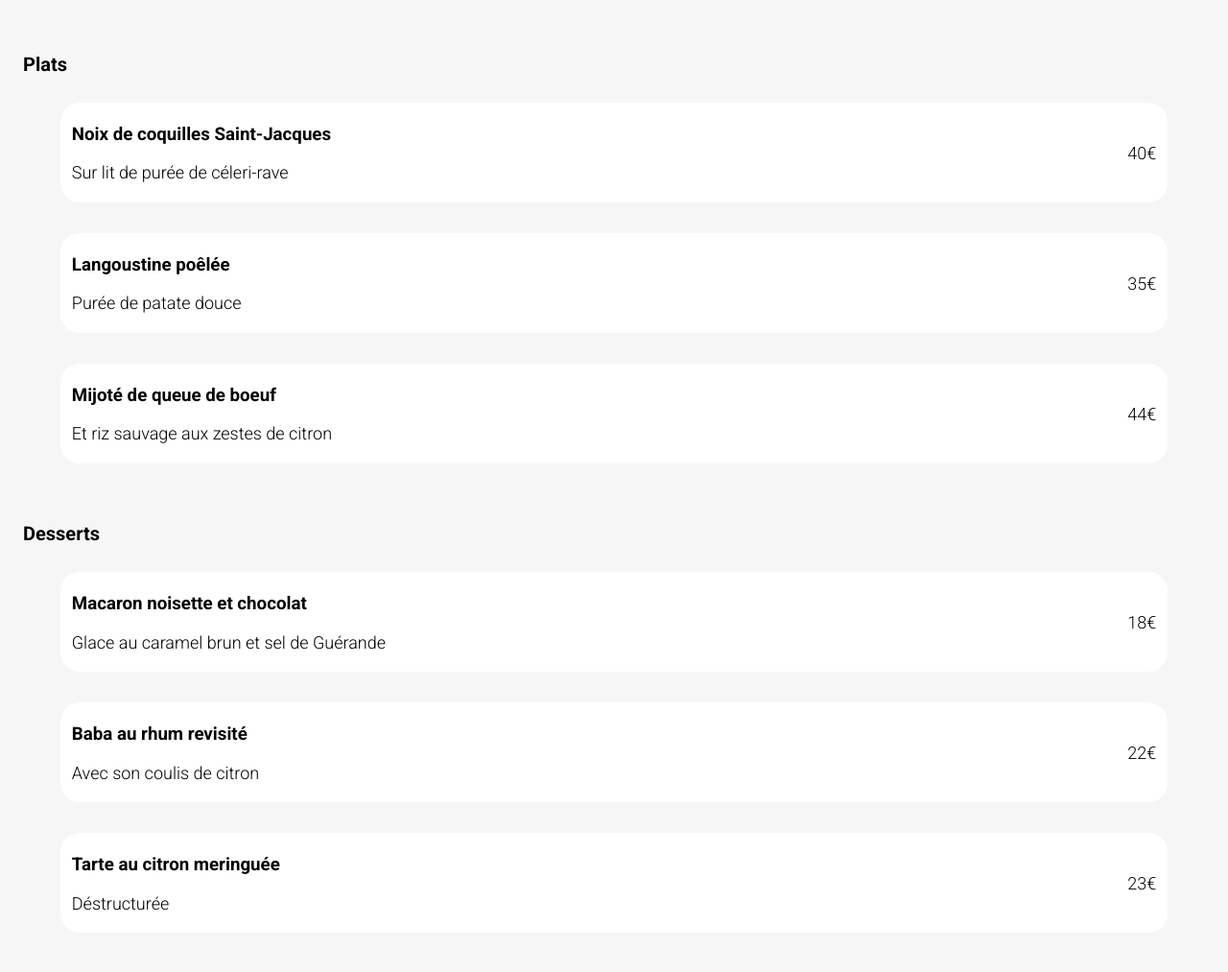
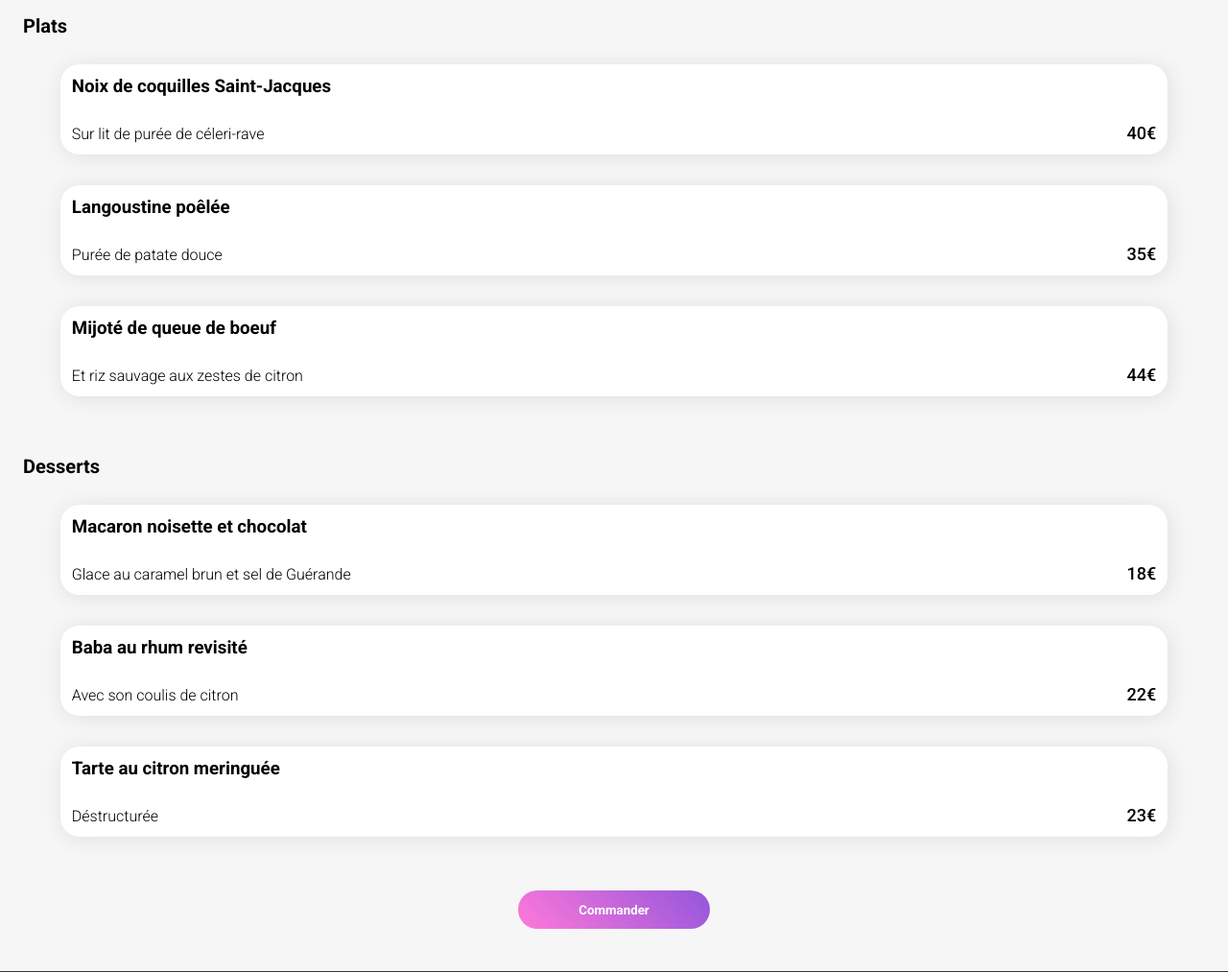
Before and after one commit to KujaSan/Ohmyfood, a website: page la_note_enchantee.html in a window 1280 px wide. Shown: the part 1739-2752 px from the top of the page at 96% size. Drawn offline with Linux system fonts and the light colour scheme; a web font is replaced by a local one.

Commit message:
Avancement vignettes menus

```diff
--- a/la_note_enchantee.html
+++ b/la_note_enchantee.html
@@ -32,28 +32,28 @@
                     <h3>Ravioles de foie gras</h3>
                     <p>Accompagnés de leur crème à la truffe</p>
                 </div>
-                <p>25€</p>
+                <p class="item__price">25€</p>
             </li>
             <li class="item item--menu">
                 <div>
                     <h3>Caviar osciètre</h3>
                     <p>Sur blini à la farine de blé noir</p>
                 </div>
-                <p>35€</p>
+                <p class="item__price">35€</p>
             </li>
             <li class="item item--menu">
                 <div>
                     <h3>Homard et espuma de potiron</h3>
                     <p>Mariné aux zestes d'orange</p>
                 </div>
-                <p>20€</p>
+                <p class="item__price">20€</p>
             </li>
             <li class="item item--menu">
                 <div>
                     <h3>Foie gras de canard cuit entier</h3>
                     <p>Confiture de figue et pain toasté</p>
                 </div>
-                <p>35€</p>
+                <p class="item__price">35€</p>
             </li>
         </ul>
 
@@ -64,21 +64,21 @@
                     <h3>Noix de coquilles Saint-Jacques</h3>
                     <p>Sur lit de purée de céleri-rave</p>
                 </div>
-                <p>40€</p>
+                <p class="item__price">40€</p>
             </li>
             <li class="item item--menu">
                 <div>
                     <h3>Langoustine poêlée</h3>
                     <p>Purée de patate douce</p>
                 </div>
-                <p>35€</p>
+                <p class="item__price">35€</p>
             </li>
             <li class="item item--menu">
                 <div>
                     <h3>Mijoté de queue de boeuf</h3>
                     <p>Et riz sauvage aux zestes de citron</p>
                 </div>
-                <p>44€</p>
+                <p class="item__price">44€</p>
             </li>
         </ul>
 
@@ -89,21 +89,21 @@
                     <h3>Macaron noisette et chocolat</h3>
                     <p>Glace au caramel brun et sel de Guérande</p>
                 </div>
-                <p>18€</p>
+                <p class="item__price">18€</p>
             </li>
             <li class="item item--menu">
                 <div>
                     <h3>Baba au rhum revisité</h3>
                     <p>Avec son coulis de citron</p>
                 </div>
-                <p>22€</p>
+                <p class="item__price">22€</p>
             </li>
             <li class="item item--menu">
                 <div>
                     <h3>Tarte au citron meringuée</h3>
                     <p>Déstructurée</p>
                 </div>
-                <p>23€</p>
+                <p class="item__price">23€</p>
             </li>
         </ul>
 
--- a/sass/main.scss
+++ b/sass/main.scss
@@ -66,6 +66,12 @@ ul{
     }
 }
 
+form{
+    align-content: center;
+    justify-content: center;
+    display: flex;
+}
+
 button{
             color: white;
             font-family: 'Roboto', sans-serif;
@@ -81,12 +87,13 @@ button{
 
 
 .item{
+    box-shadow:  2px 2px 20px #dfdfdf;
     margin-bottom: 32px;
     display: flex;
     align-items: center;
     position: relative;
     width: 90%;
-    height: 80px;
+    height: 70px;
     background-color: $softGrey;
     border-radius: 20px;
     &__number{
@@ -116,6 +123,28 @@ button{
         width: 90%;
         background-color: white;
         padding: 12px;
+        div{
+            display: flex;
+            flex-direction: column;
+            justify-content: space-between;
+            width: 80%;
+            height: 100%;
+            p{
+                margin: 0px;
+                font-size: 16px;
+                white-space: nowrap;
+                overflow: hidden;
+                text-overflow: ellipsis;
+            }
+            h3{
+                margin: 0px;
+            }
+        }
+    }
+    &__price{
+        margin: 0;
+        font-weight: 500;
+        align-self:end;
     }
 }
 
```
Also changed, not shown: a_la_française.html (+9 -9 lines), la_palette_du_gout.html (+9 -9 lines), le_delice_des_sens.html (+9 -9 lines), css/style.css, 1 other file.
